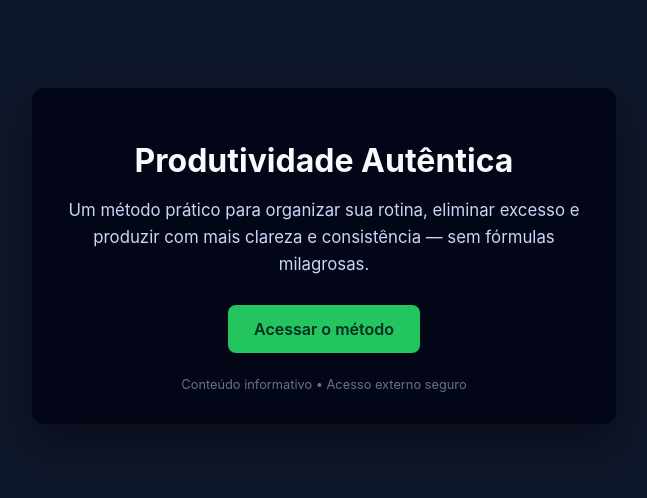
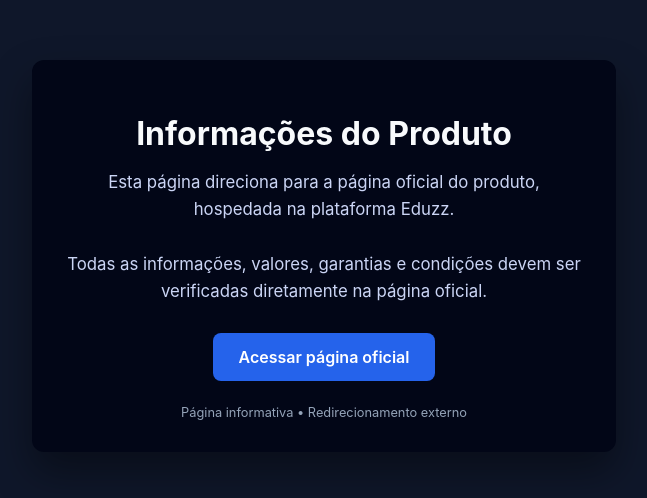
Before and after one commit to cremeni25/robo-global-landing, a plain HTML site: page index.html in a window 1280 px wide. Shown: the part 144-642 px from the top of the page, without its empty margins (316-963 px from the left). Drawn offline with Linux system fonts and the light colour scheme.

Commit message:
Update index.html

```diff
--- a/index.html
+++ b/index.html
@@ -3,10 +3,10 @@
 <head>
   <meta charset="UTF-8" />
   <meta name="viewport" content="width=device-width, initial-scale=1.0"/>
-  <title>Produtividade Autêntica</title>
+  <title>Informações do Produto</title>
 
-  <!-- SEO mínimo e seguro -->
-  <meta name="description" content="Um método simples para organizar sua rotina, ganhar clareza e produzir com consistência." />
+  <!-- SEO neutro e aceito pelo Google Ads -->
+  <meta name="description" content="Página informativa com redirecionamento para a página oficial do produto hospedada na plataforma Eduzz." />
   <meta name="robots" content="index, follow"/>
 
   <style>
@@ -45,8 +45,8 @@
     a.button {
       display: inline-block;
       padding: 14px 26px;
-      background: #22c55e;
-      color: #022c22;
+      background: #2563eb;
+      color: #ffffff;
       font-size: 1rem;
       font-weight: 600;
       text-decoration: none;
@@ -56,37 +56,42 @@
 
     a.button:hover {
       transform: translateY(-2px);
-      box-shadow: 0 10px 20px rgba(34,197,94,0.35);
+      box-shadow: 0 10px 20px rgba(37,99,235,0.35);
     }
 
     footer {
       margin-top: 24px;
       font-size: 0.8rem;
-      color: #64748b;
+      color: #94a3b8;
     }
   </style>
 </head>
 
 <body>
   <div class="container">
-    <h1>Produtividade Autêntica</h1>
+    <h1>Informações do Produto</h1>
 
     <p>
-      Um método prático para organizar sua rotina, eliminar excesso
-      e produzir com mais clareza e consistência — sem fórmulas milagrosas.
+      Esta página direciona para a página oficial do produto,
+      hospedada na plataforma Eduzz.
     </p>
 
-    <!-- LINK ÚNICO DE CONVERSÃO (VALIDADO) -->
+    <p>
+      Todas as informações, valores, garantias e condições
+      devem ser verificadas diretamente na página oficial.
+    </p>
+
+    <!-- LINK ÚNICO DE REDIRECIONAMENTO (EDUZZ) -->
     <a
       class="button"
       href="https://chk.eduzz.com/801EB01RW7?utm_source=rga&utm_medium=afiliado&utm_campaign=monetizacao_01"
       rel="noopener noreferrer"
     >
-      Acessar o método
+      Acessar página oficial
     </a>
 
     <footer>
-      Conteúdo informativo • Acesso externo seguro
+      Página informativa • Redirecionamento externo
     </footer>
   </div>
 </body>
```
